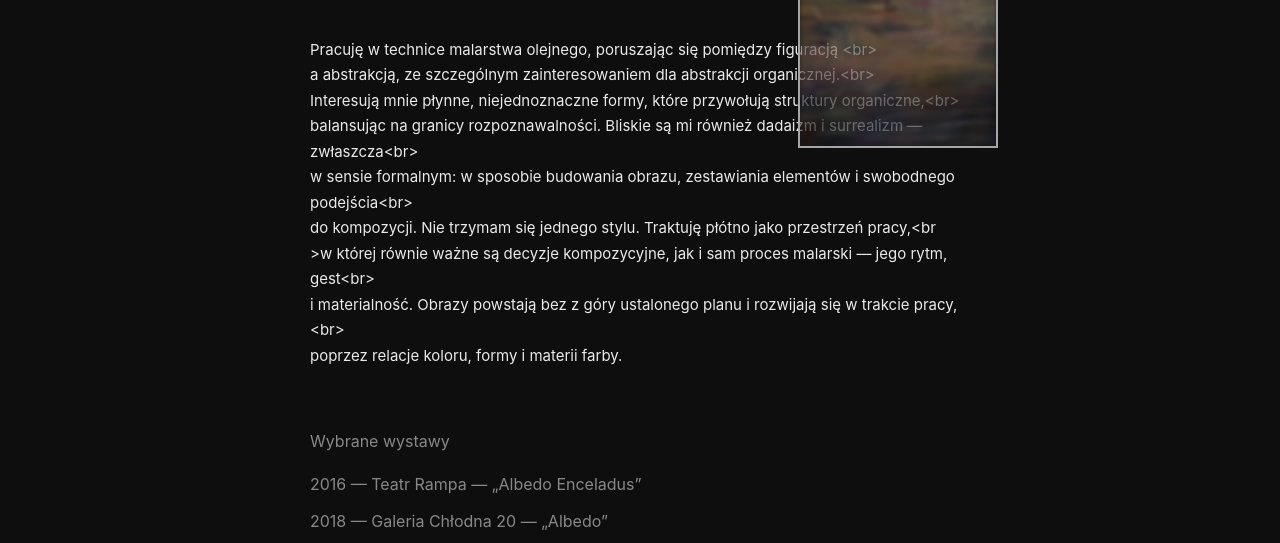
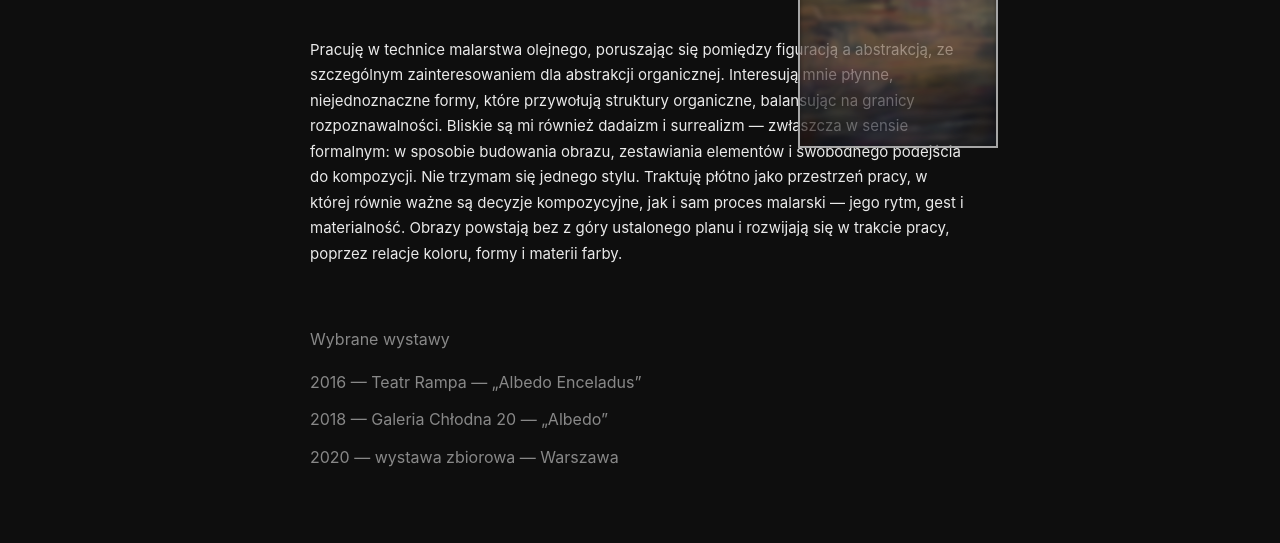
Before and after one commit to Batyskaf/pawelbatura, a plain HTML site: page index.html in a window 1280 px wide. Shown: the part 252-795 px from the top of the page. Drawn offline with Linux system fonts and the light colour scheme.

Commit message:
Update index.html

```diff
--- a/index.html
+++ b/index.html
@@ -248,15 +248,7 @@
 
 <section class="about">
 <p
-data-pl="Pracuję w technice malarstwa olejnego, poruszając się pomiędzy figuracją <br>
-  a abstrakcją, ze szczególnym zainteresowaniem dla abstrakcji organicznej.<br>
-  Interesują mnie płynne, niejednoznaczne formy, które przywołują struktury organiczne,<br>
-  balansując na granicy rozpoznawalności. Bliskie są mi również dadaizm i surrealizm — zwłaszcza<br>
-  w sensie formalnym: w sposobie budowania obrazu, zestawiania elementów i swobodnego podejścia<br>
-  do kompozycji. Nie trzymam się jednego stylu. Traktuję płótno jako przestrzeń pracy,<br
-  >w której równie ważne są decyzje kompozycyjne, jak i sam proces malarski — jego rytm, gest<br>
-  i materialność. Obrazy powstają bez z góry ustalonego planu i rozwijają się w trakcie pracy,<br>
-  poprzez relacje koloru, formy i materii farby."
+data-pl="Pracuję w technice malarstwa olejnego, poruszając się pomiędzy figuracją a abstrakcją, ze szczególnym zainteresowaniem dla abstrakcji organicznej. Interesują mnie płynne, niejednoznaczne formy, które przywołują struktury organiczne, balansując na granicy rozpoznawalności. Bliskie są mi również dadaizm i surrealizm — zwłaszcza w sensie formalnym: w sposobie budowania obrazu, zestawiania elementów i swobodnego podejścia do kompozycji. Nie trzymam się jednego stylu. Traktuję płótno jako przestrzeń pracy, w której równie ważne są decyzje kompozycyjne, jak i sam proces malarski — jego rytm, gest i materialność. Obrazy powstają bez z góry ustalonego planu i rozwijają się w trakcie pracy, poprzez relacje koloru, formy i materii farby."
 data-en="I work in oil painting, moving between figuration and abstraction, with a particular focus on organic abstraction. I am interested in fluid, ambiguous forms that evoke organic structures, balancing on the edge of recognizability. I am also drawn to Dadaism and Surrealism—especially in formal terms: in the way the image is constructed, elements are juxtaposed, and composition is approached freely. I do not adhere to a single style. I treat the canvas as a working space in which compositional decisions are as important as the painting process itself—its rhythm, gesture, and materiality. The works emerge without a predetermined plan and develop in the course of the process, through the relationships between color, form, and the material presence of paint."
 >
 Pracuję w technice malarstwa olejnego, poruszając się pomiędzy figuracją a abstrakcją, ze szczególnym zainteresowaniem dla abstrakcji organicznej. Interesują mnie płynne, niejednoznaczne formy, które przywołują struktury organiczne, balansując na granicy rozpoznawalności. Bliskie są mi również dadaizm i surrealizm — zwłaszcza w sensie formalnym: w sposobie budowania obrazu, zestawiania elementów i swobodnego podejścia do kompozycji. Nie trzymam się jednego stylu. Traktuję płótno jako przestrzeń pracy, w której równie ważne są decyzje kompozycyjne, jak i sam proces malarski — jego rytm, gest i materialność. Obrazy powstają bez z góry ustalonego planu i rozwijają się w trakcie pracy, poprzez relacje koloru, formy i materii farby.
```
